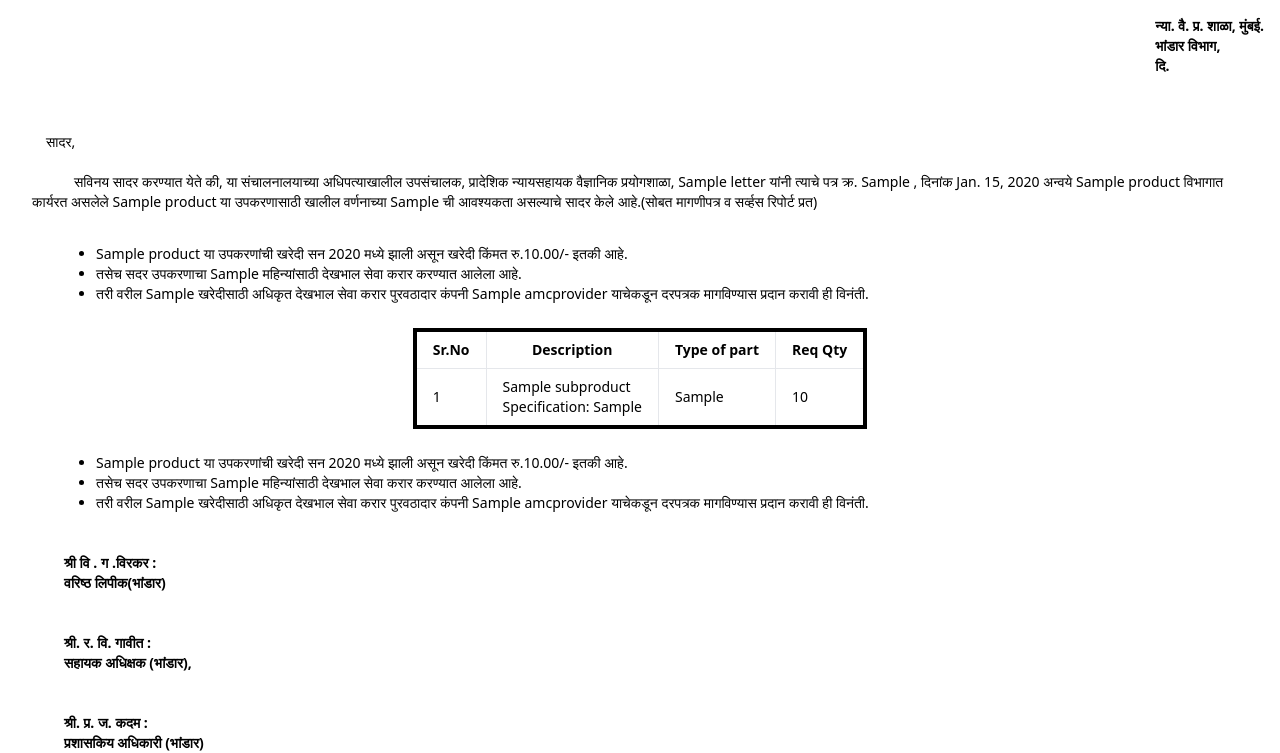
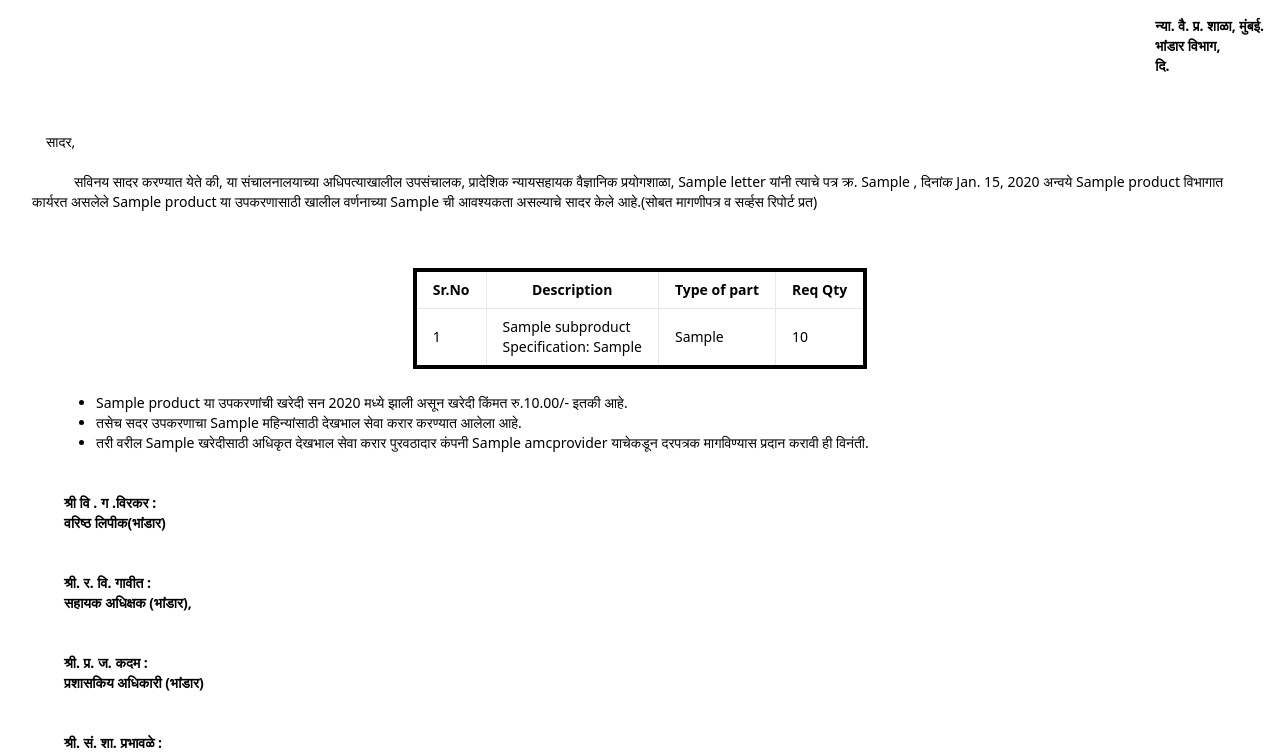
Before and after one commit to samarth23-tech23/DFSL, a Django app: page /letterGenerate/products/1/ in a window 1280 px wide. Shown: the top 753 px of the page. Run offline with Django 5.2, Linux system fonts and the light colour scheme; tables that the repository leaves empty hold one stand-in row (values such as "Sample post").

Commit message:
updated letter1

```diff
--- a/DFSL/settings.py
+++ b/DFSL/settings.py
@@ -86,6 +86,7 @@ DATABASES = {
     }
 }
 
+CSRF_TRUSTED_ORIGINS = ["http://localhost:8086"]
 
 # Password validation
 # https://docs.djangoproject.com/en/5.0/ref/settings/#auth-password-validators
--- a/docker-compose.yaml
+++ b/docker-compose.yaml
@@ -9,6 +9,7 @@ services:
       - ./.env
     volumes:
       - static_volume:/app/static
+      - .:/app
     depends_on:
       db:
         condition: service_healthy
--- a/letterCreation/templates/letter1.html
+++ b/letterCreation/templates/letter1.html
@@ -33,31 +33,7 @@
 
             </div>
 
-        {% for product in product.letter.products.all %}
-    <div class="w-[600] ml-20 text-left">
-        <ul class="list-disc text-left mx-4">
-            {% regroup product.subproducts.all by amc_provider as grouped_subproducts %}
 
-            {% for amc_provider_group in grouped_subproducts %}
-                {% for subproduct in amc_provider_group.list %}
-                    <li>{{ product.name }} या उपकरणांची खरेदी सन {{ product.buying_date|date:"Y"}} मध्ये झाली असून खरेदी किंमत रु.{{ product.price }}/- इतकी आहे.</li>
-                    <li>तसेच सदर उपकरणाचा
-                        {% if subproduct.period_of_amc_contract == 12 %}
-                            वार्षिक
-                        {% elif subproduct.period_of_amc_contract == 24 %}
-                            द्वैवार्षिक
-                        {% elif subproduct.period_of_amc_contract == 36 %}
-                            त्रैवार्षिक
-                        {% else %}
-                            {{ subproduct.period_of_amc_contract }} महिन्यांसाठी
-                        {% endif %}
-                        देखभाल सेवा करार करण्यात आलेला आहे.</li>
-                    <li>तरी वरील {{ subproduct.type_of_part }} खरेदीसाठी अधिकृत देखभाल सेवा करार पुरवठादार कंपनी {{ subproduct.amc_provider.name }} याचेकडून दरपत्रक मागविण्यास प्रदान करावी ही विनंती.</li>
-                {% endfor %}
-            {% endfor %}
-        </ul>
-    </div>
-{% endfor %}
 
             <div>
                 <div class="flex justify-center p-6">
```
